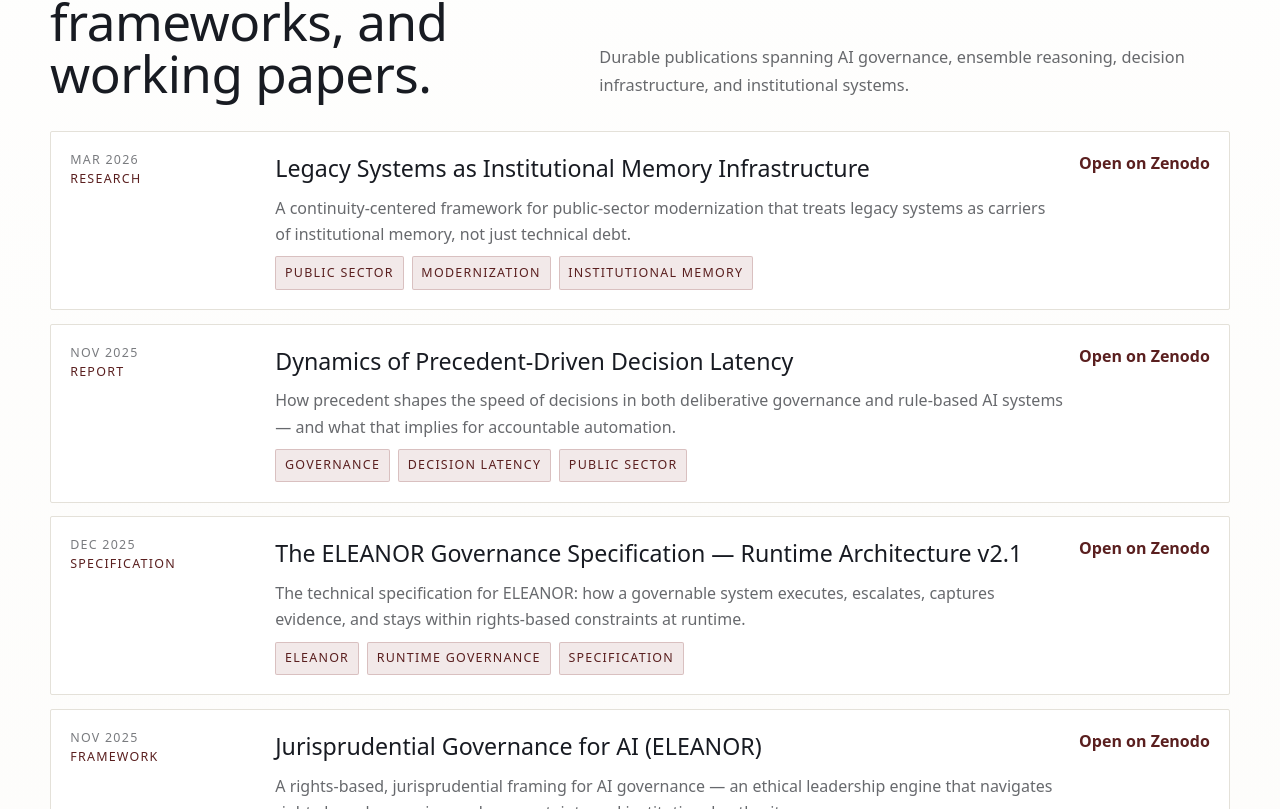
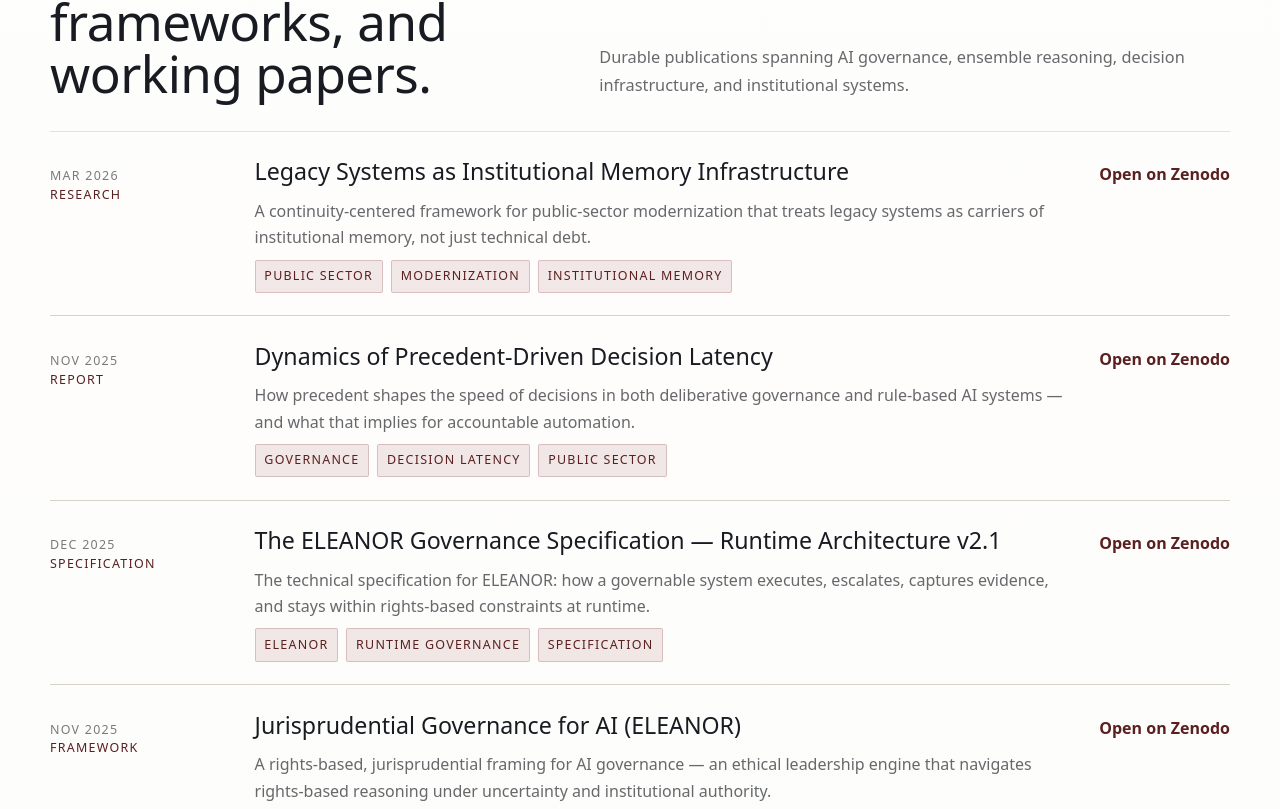
Before and after one commit to Excelsior2026/bageltech, a Next.js app: page /research in a window 1280 px wide. Shown: the part 1011-1820 px from the top of the page. Built offline with nearby package versions, Linux system fonts and the light colour scheme.

Commit message:
Visual redesign slice 3c: publications as flush archival ledger rows with garnet hover bar

```diff
--- a/src/components/Marketing.module.css
+++ b/src/components/Marketing.module.css
@@ -559,13 +559,45 @@
 
 .archiveList {
   display: grid;
-  gap: 0.85rem;
+  gap: 0;
 }
 
 .archiveItem {
-  grid-template-columns: minmax(140px, 0.24fr) minmax(0, 1fr) auto;
+  position: relative;
+  grid-template-columns: minmax(140px, 0.22fr) minmax(0, 1fr) auto;
   display: grid;
-  align-items: start;
+  gap: 1.5rem;
+  align-items: baseline;
+  padding: 1.4rem 0;
+  border: 0;
+  border-top: 1px solid var(--color-line-2);
+  border-radius: 0;
+  background: transparent;
+  transition: background 200ms ease;
+}
+
+.archiveItem:first-child {
+  border-top: 1px solid var(--border);
+}
+
+.archiveItem::before {
+  content: "";
+  position: absolute;
+  left: -1rem;
+  top: -1px;
+  height: calc(100% + 1px);
+  width: 3px;
+  background: var(--accent);
+  opacity: 0;
+  transition: opacity 200ms ease;
+}
+
+.archiveItem:hover {
+  background: var(--color-garnet-wash);
+}
+
+.archiveItem:hover::before {
+  opacity: 1;
 }
 
 .archiveBody {
```
